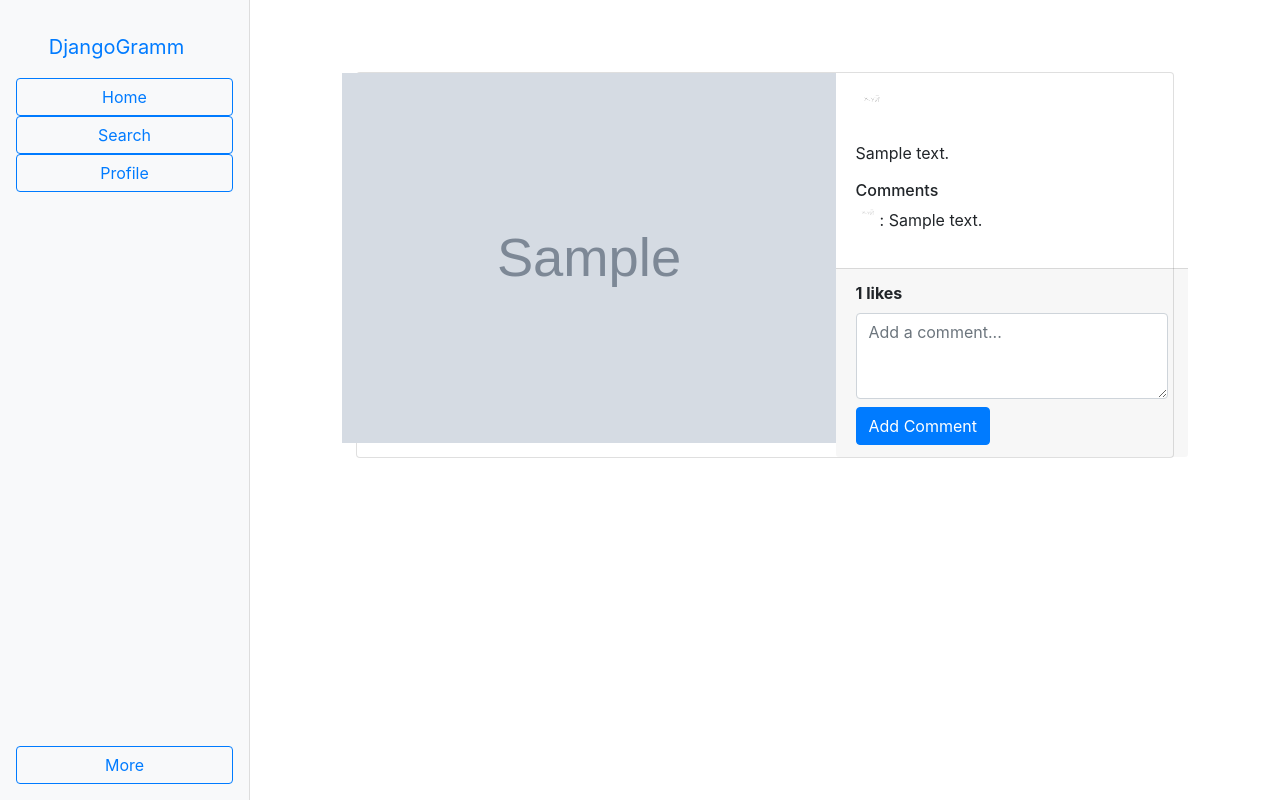
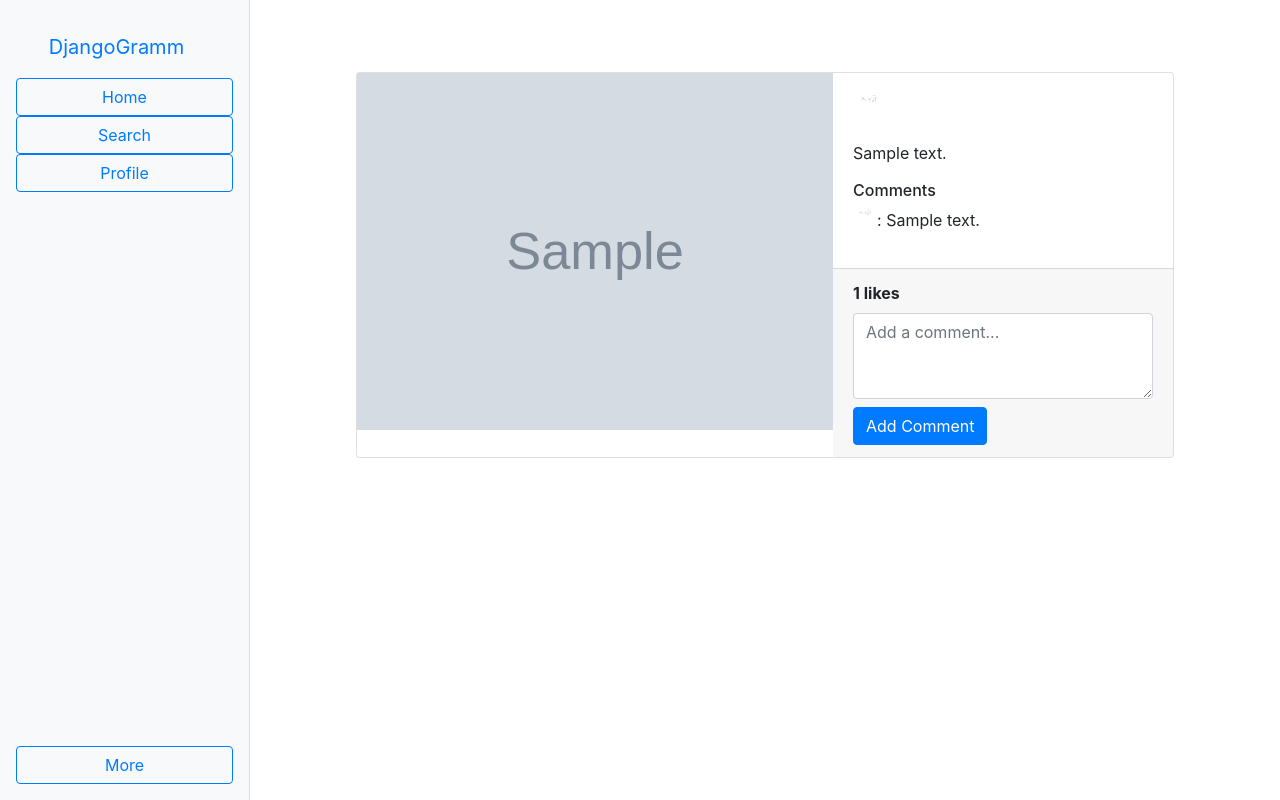
Before and after one commit to AlexanderVVasilenko/djangoGramm, a Django app: page /p/00000000-0000-0000-0000-000000000001 in a window 1280 px wide. Run offline with Django 5.2, Linux system fonts and the light colour scheme; a user stored in the database is signed in; tables that the repository leaves empty hold one stand-in row (values such as "Sample post"); grey boxes marked "Sample" are stand-in pictures; some libraries are stand-ins or nearby versions.

Commit message:
fixed margin of post container in post.html

```diff
--- a/feed/templates/feed/post.html
+++ b/feed/templates/feed/post.html
@@ -7,7 +7,7 @@
         <div class="row justify-content-center row-cols-1">
             <div class="col-md-10 px-0">
                 <div class="card mb-4">
-                    <div class="row g-0">
+                    <div class="row g-0" style="margin-left: 0; margin-right: 0">
                         <div class="col-md-7 px-0">
                             <!-- Display Photos -->
                             {% for photo in object.photos.all %}
```
